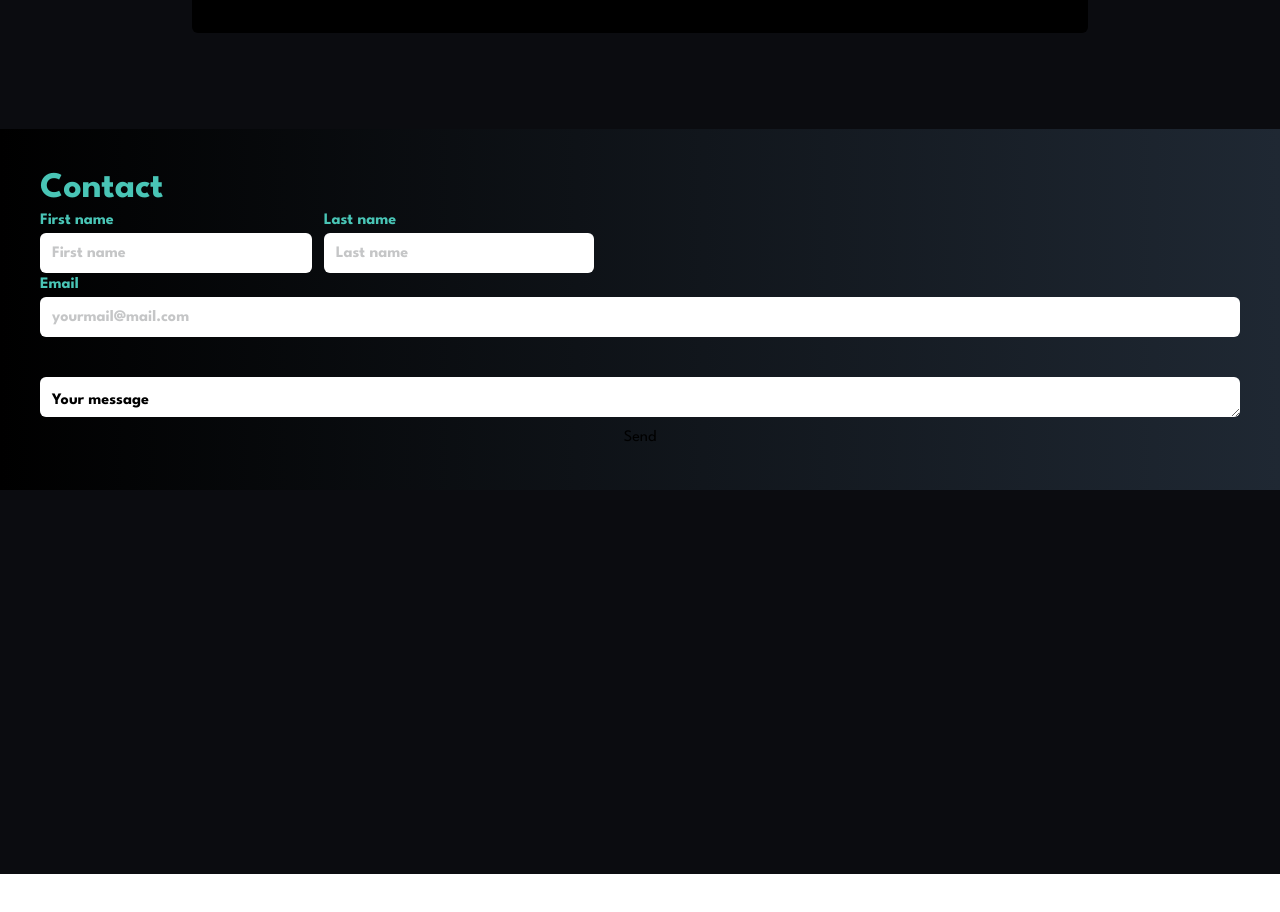
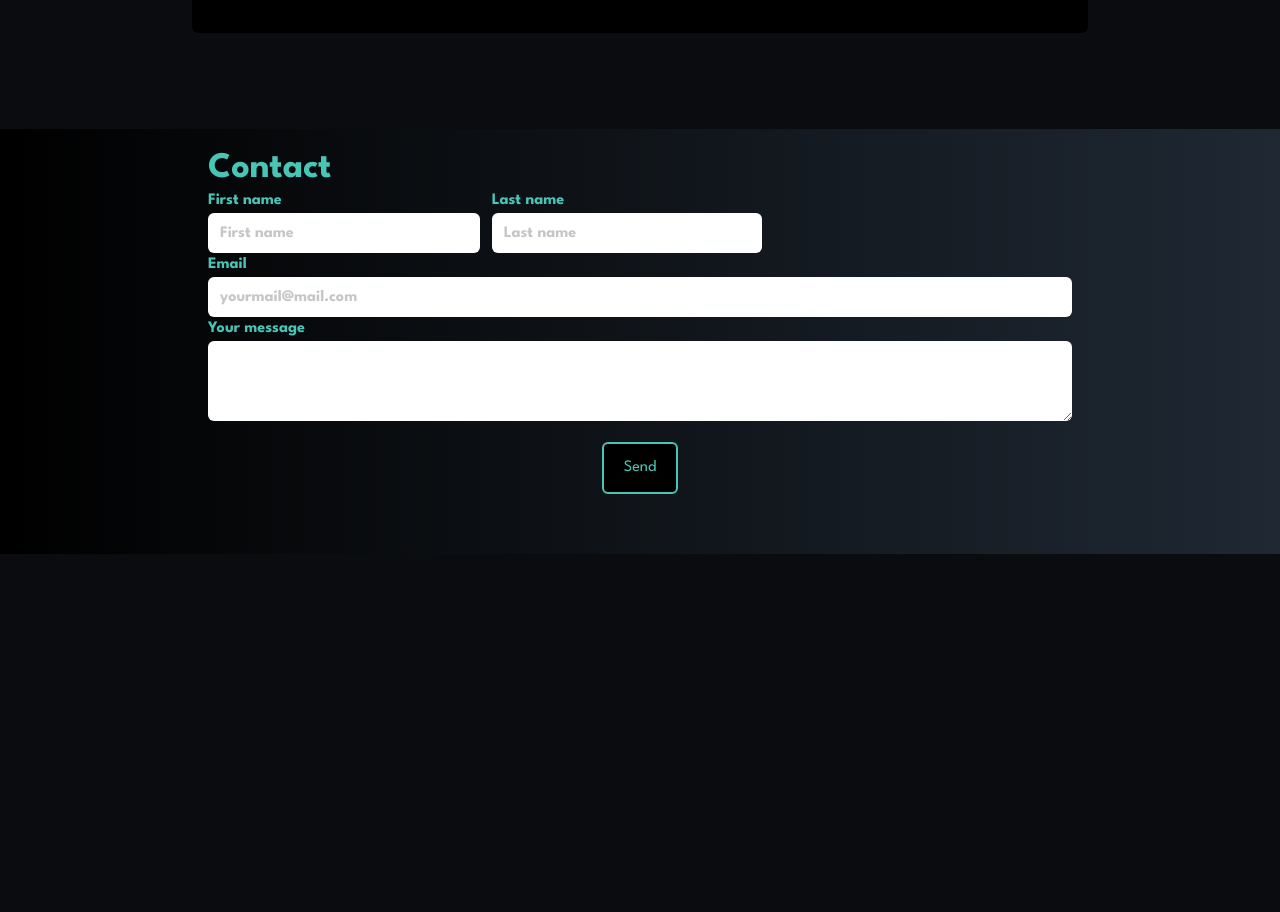
Before and after one commit to th-herve/portfolio, a React (Create React App) app: page / in a window 1280 px wide. Shown: the part 1140-2052 px from the top of the page. Before the commit the page ends 2014 px from the top, so only its background shows below. Built offline with nearby package versions, Linux system fonts and the light colour scheme; a web font is replaced by a local one.

Commit message:
Style the contact page

```diff
--- a/src/components/contact.js
+++ b/src/components/contact.js
@@ -2,7 +2,7 @@ import Input from './utils/textInput';
 
 export default function Contact() {
   return (
-    <form action="" method="" className="p-10">
+    <form action="" method="" className="p-5 md:px-52">
       <h2 className="text-4xl font-bold text-cyan">Contact</h2>
       <div className="mb-10">
         <div className="flex gap-3">
@@ -14,17 +14,21 @@ export default function Contact() {
           </div>
         </div>
         <Input id="email" placeholder="yourmail@mail.com" name="email" hasLabel={true} labelText="Email" />
-      </div>
-      <textarea
-        id=""
-        name="message"
-        rows="10"
-        className="h-10 w-[100%] rounded-md bg-white p-3 font-bold placeholder:text-lightGray focus:border-2 focus:border-cyan focus:outline-none focus:placeholder:text-white"
-      >
-        Your message
-      </textarea>
-      <div className="flex justify-center">
-        <button type="submit">Send</button>
+
+        <label className="font-bold text-cyan" htmlFor="message">
+          Your message
+        </label>
+        <textarea
+          id="message"
+          name="message"
+          rows="10"
+          className="h-20 w-[100%] rounded-md bg-white p-3 font-bold placeholder:text-lightGray focus:border-2 focus:border-cyan focus:outline-none focus:placeholder:text-white"></textarea>
+
+        <div className="m-3 flex justify-center">
+          <button className="rounded-md border-2 border-cyan bg-black px-5 py-3 text-cyan" type="submit">
+            Send
+          </button>
+        </div>
       </div>
     </form>
   );
--- a/src/components/navbar.js
+++ b/src/components/navbar.js
@@ -22,9 +22,7 @@ export default function Navbar() {
 
         <ul
           className={`${!isNavOpen ? 'hidden' : ''}
-<<<<<<< HEAD
             absolute right-0 top-20 w-screen text-center text-2xl text-white backdrop-blur-xl md:static md:flex md:justify-center`}>
-          =======
           {links.map((link, index) => (
             <li key={link + index} className="mb-12 mt-12 md:my-0">
               <Link text={link} href={'#' + link.toLowerCase()} />
```
